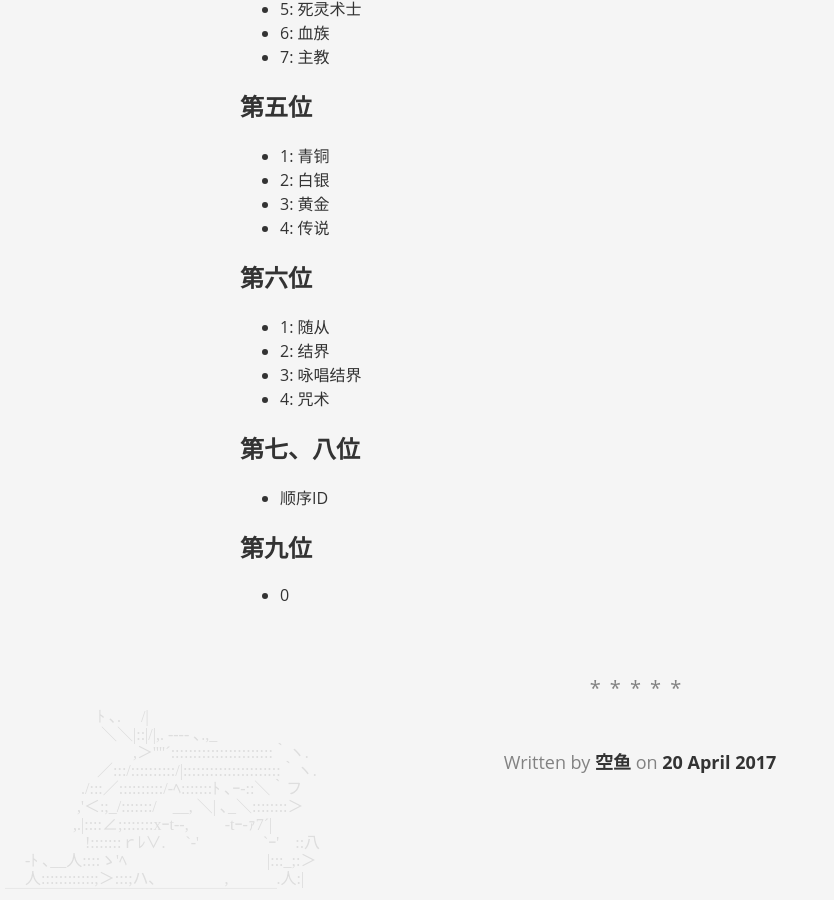
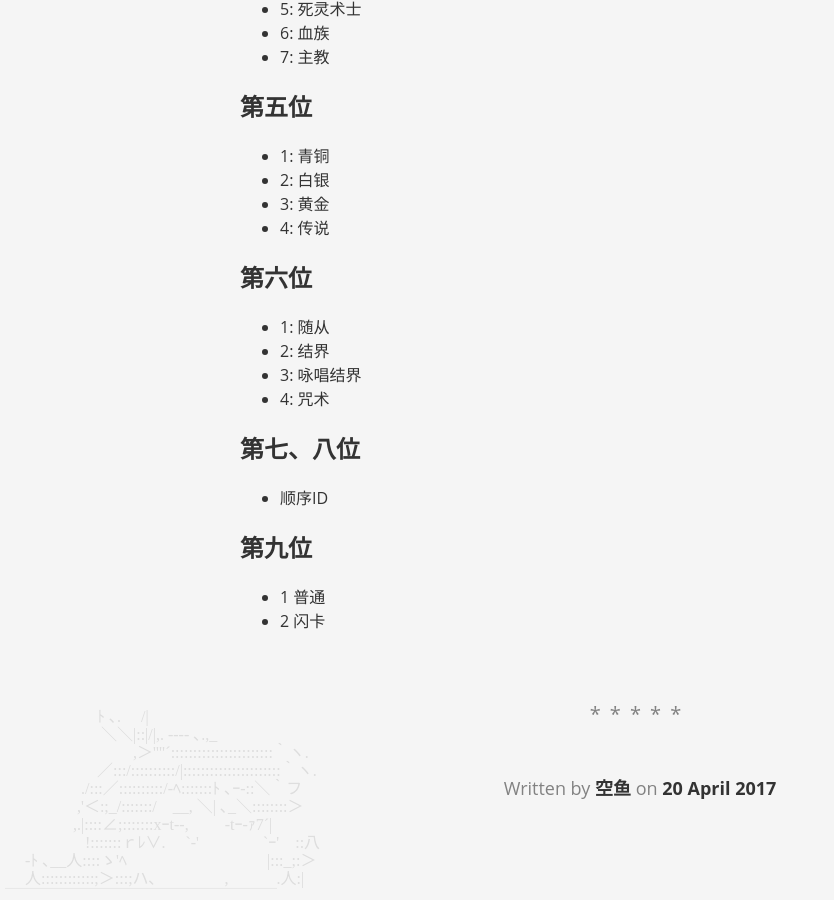
Before and after one commit to Gizeta/gizeta-blog.github.io, a Jekyll site: the page built from _posts/2017-04-20-shadowverse-card-id.markdown, in a window 1280 px wide and 900 px high, scrolled down 1130 px. Shown: the whole window, without its empty margins (0-834 px from the left). Built offline with Jekyll 4.4.1, drawn with Linux system fonts in a browser that asks for light colours; comment, search, counter and statistics services are not loaded.

Commit message:
Update post

```diff
--- a/_posts/2017-04-20-shadowverse-card-id.markdown
+++ b/_posts/2017-04-20-shadowverse-card-id.markdown
@@ -55,4 +55,5 @@ categories: [others]
 
 第九位
 ---
-* 0
+* 1 普通
+* 2 闪卡
```
